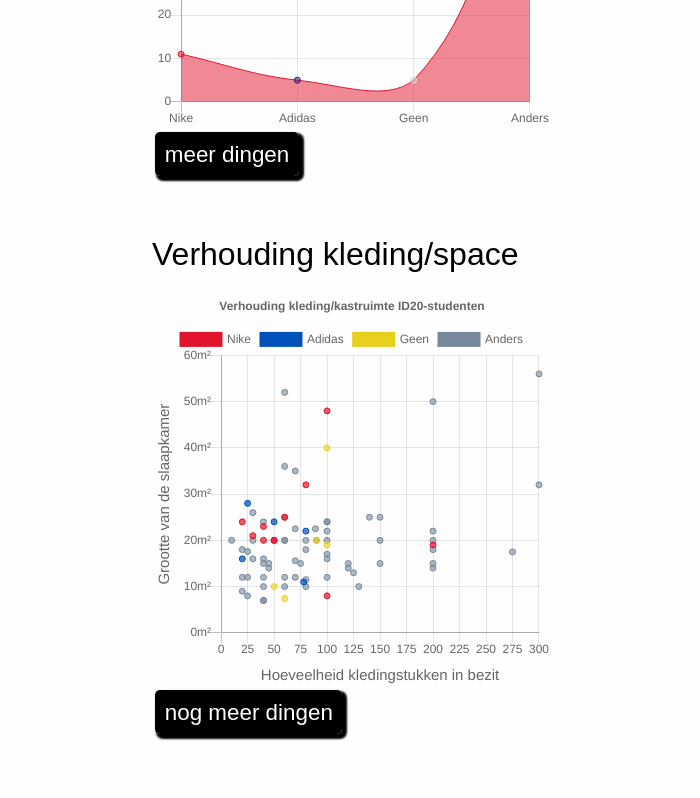
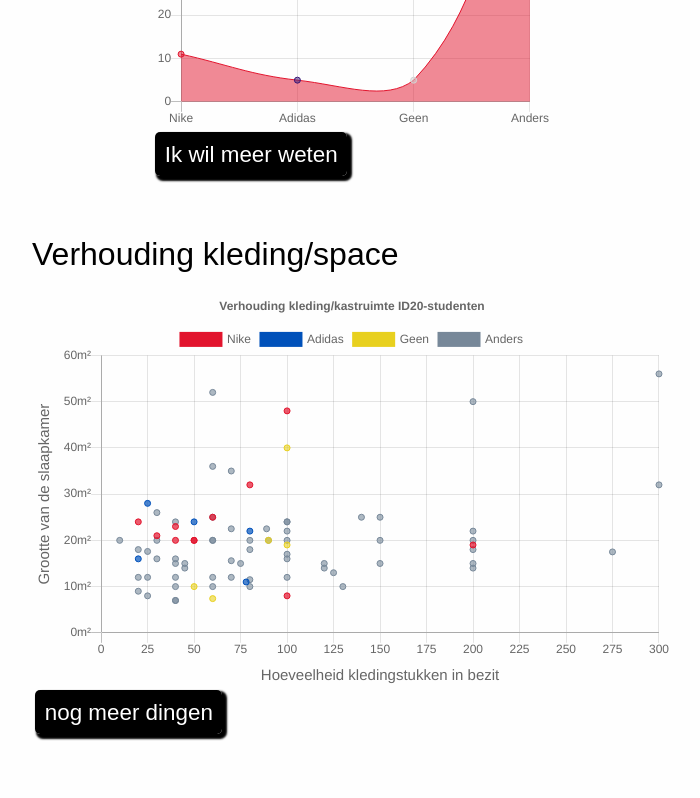
Before and after one commit to techkech/datavisualisatie, a Vue app: page /#/nike in a window 1280 px wide. Shown: the part 1540-2338 px from the top of the page, without its empty margins (288-988 px from the left). Built offline with nearby package versions, Linux system fonts and the light colour scheme.

Commit message:
feat: change size of charts

```diff
--- a/src/assets/scss/_layout.scss
+++ b/src/assets/scss/_layout.scss
@@ -168,3 +168,8 @@ article {
 .fade-enter, .fade-leave-to /* .fade-leave-active below version 2.1.8 */ {
   opacity: 0;
 }
+
+.scatter-chart, .bar-chart {
+  min-width: 50vw;
+  min-height: 50vh;
+}
--- a/src/components/nike.vue
+++ b/src/components/nike.vue
@@ -1,7 +1,7 @@
 <template>
 <section :id="category">
   <h2 class="nikeHeader">{{ title }}</h2>
-  <div>
+  <div class="chart-ding">
     <pie-chart title="Favoriete merk onder ID20-studenten" />
   </div>
   <article id="stats-1">
@@ -15,7 +15,7 @@
   <transition name="fade">
     <article id="stats-2" v-if="showStats2">
       <h3>meer stats!</h3>
-      <div>
+      <div class="chart-ding">
         <line-chart title="Favoriete merk onder ID20-studenten" />
       </div>
       <a class="nikeButton1" v-on:click="[showStats3 = !showStats3, reverseButton2()]" href="#" v-scroll-to="'#stats-3'">{{ button2 }}</a>
@@ -24,7 +24,7 @@
   <transition name="fade">
     <article v-if="showStats3">
       <h3 id="stats-3">Verhouding kleding/space</h3>
-      <div>
+      <div class="scatter-chart">
         <scatter-chart title="Verhouding kleding/kastruimte ID20-studenten" />
       </div>
       <a class="nikeButton1" v-on:click="[showStats4 = !showStats4, reverseButton3()]" href="#" v-scroll-to="'#stats-4'">{{ button3 }}</a>
@@ -34,7 +34,7 @@
     <article id="stats-4" v-if="showStats4">
       <h3>Maakt een merk gelukkig?</h3>
       <p>Hierbij is gekeken naar het cijfer dat de student met dit merk antwoordde op de vraag "Hoe tevreden ben je met je leven?". Het betreft het gemiddelde antwoord, berekend over de responses binnen het desbetreffende merk.</p>
-      <div>
+      <div class="bar-chart">
         <bar-chart title="Happiness-rating per favoriet merk" />
       </div>
     </article>
@@ -63,7 +63,7 @@ export default {
       showStats3: true,
       showStats4: true,
       button1: "Let's find out!",
-      button2: "meer dingen",
+      button2: "Ik wil meer weten",
       button3: "nog meer dingen"
     };
   },
@@ -78,10 +78,10 @@ export default {
       }
     },
     reverseButton2() {
-      if (this.button2 === "meer dingen") {
+      if (this.button2 === "Ik wil meer weten") {
         this.button2 = this.button2.replace(/meer/i, 'minder');
         return
-      } else if (this.button2 === "minder dingen") {
+      } else if (this.button2 === "Ik wil minder weten") {
         this.button2 = this.button2.replace(/minder/i, 'meer');
         return
       }
```
